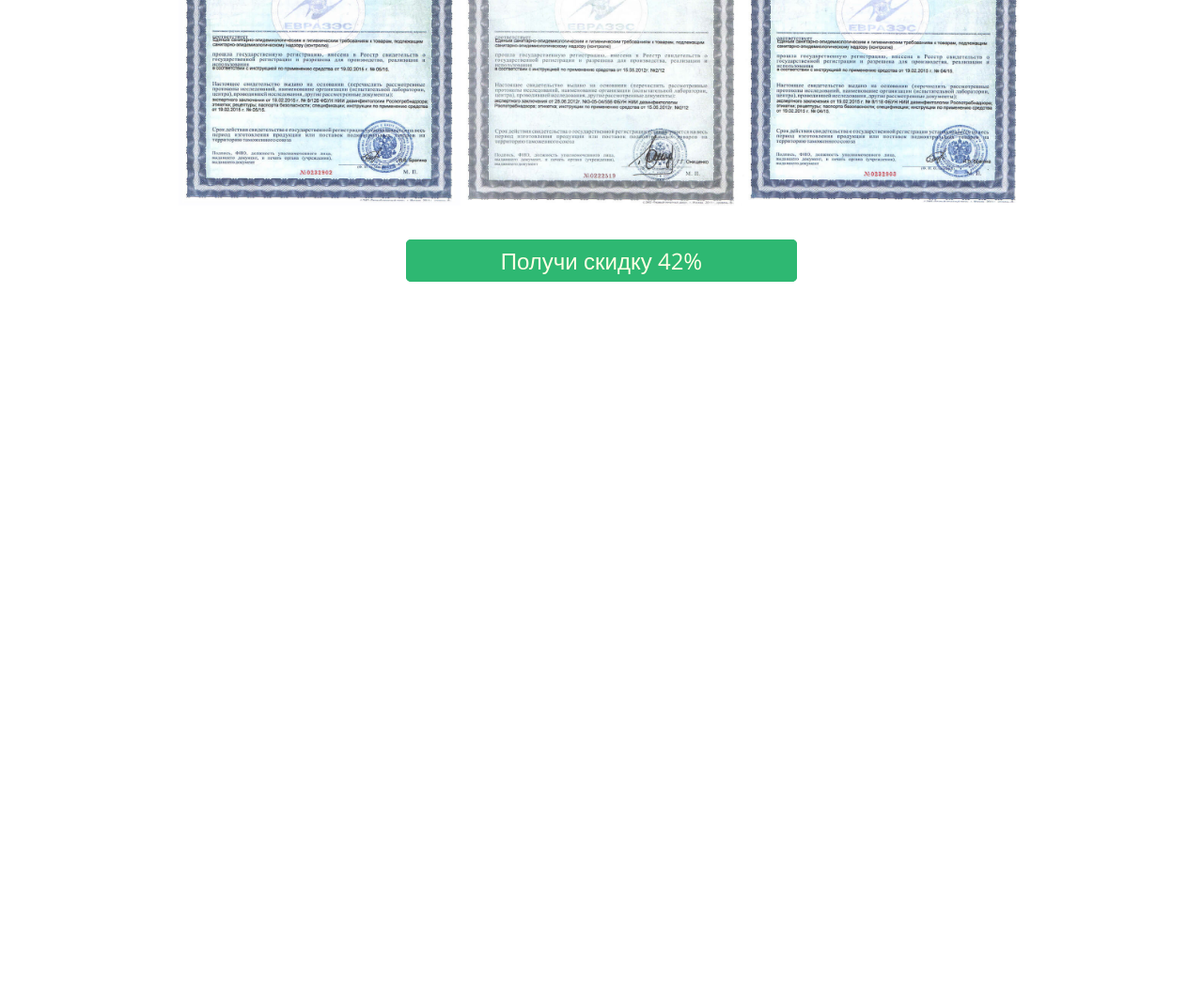
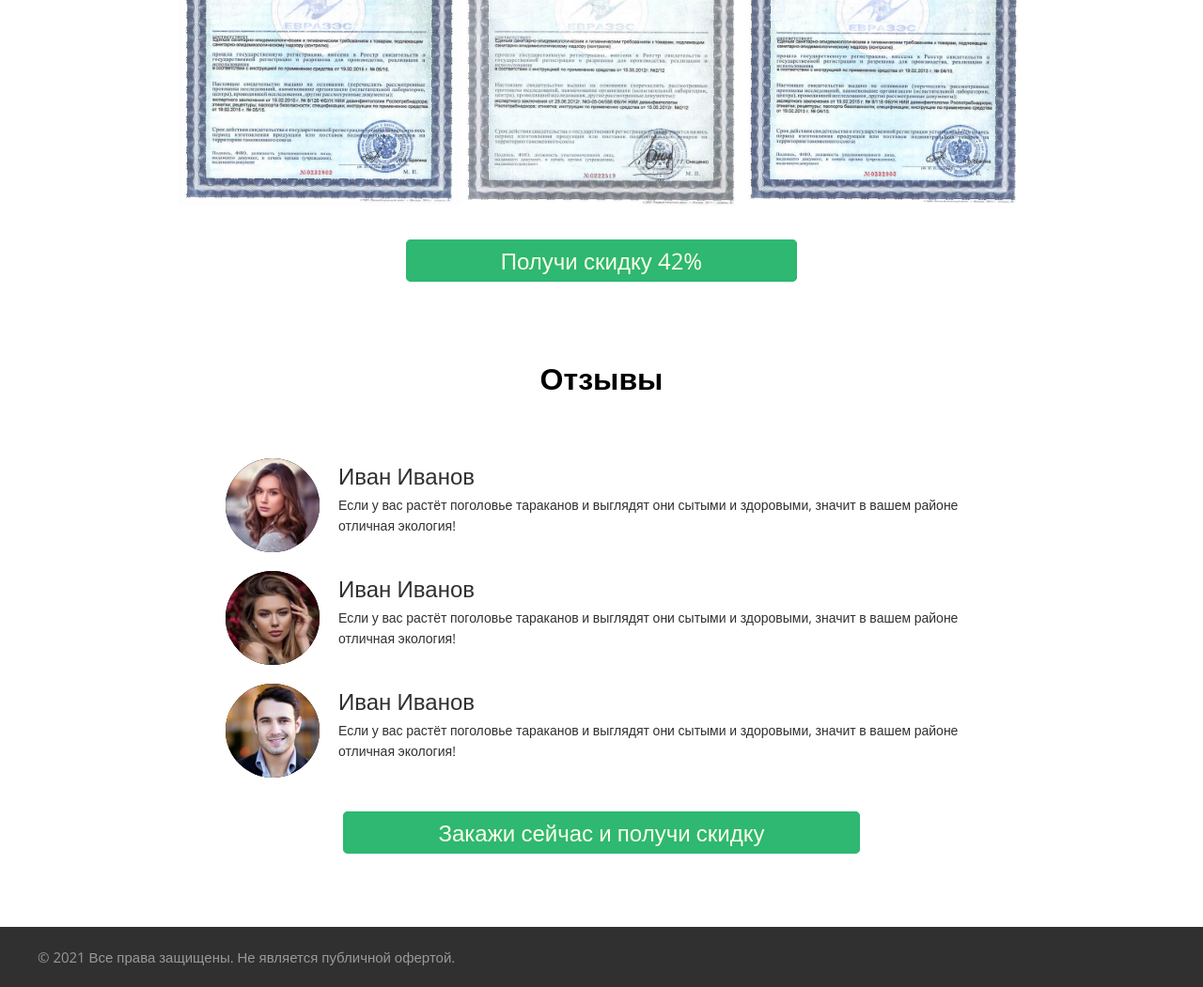
Before and after one commit to KlimovCode/biz-ses, a plain HTML site: page client/index.html in a window 1280 px wide. Shown: the part 2114-3165 px from the top of the page at 94% size. Before the commit the page ends 2414 px from the top, so only its background shows below. Drawn offline with nearby package versions, Linux system fonts and the light colour scheme.

Commit message:
finish feedback

```diff
--- a/client/assets/css/style.css
+++ b/client/assets/css/style.css
@@ -212,6 +212,75 @@
 	border: 1px solid #2eb872;
 }
 
+/* Feedback */
+.feedback {
+	margin-top: 80px;
+}
+.feedback__title {
+	color: #000;
+	font-weight: bold;
+	font-size: 32px;
+	text-align: center;
+	margin-bottom: 40px;
+}
+.feedback__inner {
+	max-width: 80%;
+	display: flex;
+	flex-direction: column;
+	justify-content: center;
+	margin: 0 auto;
+	max-width: 800px;
+}
+.feedback__item {
+	display: flex;
+	flex-direction: row;
+	margin-top: 20px;
+}
+.feedback__ava {
+	background: #303030;
+	width: 100px;
+	height: 100px;
+	border-radius: 50%;
+}
+.feedback__text {
+	margin-left: 20px;
+}
+.feedback__name {
+	color: #303030;
+	font-size: 24px;
+}
+.feedback__feedback {
+	color: #303030;
+	font-size: 14px;
+}
+.feedback__btn__wrap {
+	text-align: center;
+	margin-top: 40px;
+}
+.feedback__btn {
+	text-decoration: none;
+	color: #feffe4;
+	font-size: 24px;
+	background: #2eb872;
+	border-radius: 5px;
+	padding: 5px 100px;
+	font-weight: 400;
+	margin-top: 15px;
+	transition: all .2s linear;
+	border: 1px solid #2eb872;
+}
+.feedback__btn:hover {
+	color: #2eb872;
+	background: #feffe4;
+	border: 1px solid #2eb872;
+}
+.footer {
+	margin-top: 80px;
+	padding: 20px;
+	color: #999;
+	background: #303030;
+}
+
 /* Common */
 .container  {
 	width: 100%;
--- a/client/index.html
+++ b/client/index.html
@@ -159,5 +159,71 @@
 			</div>
 		</div>
 	</div>
+	<div class="feedback">
+		<div class="container">
+			<div class="feedback__title">
+					Отзывы
+			</div>
+			<div class="feedback__inner">
+
+				<div class="feedback__item">
+					<div class="feedback__ava">
+						<img class="feedback__ava" src="./assets/img/feedback-1.jpg" alt="">
+					</div>
+					<div class="feedback__text">
+						<div class="feedback__name">
+							Иван Иванов
+						</div>
+						<div class="feedback__feedback">
+							Если у вас растёт поголовье тараканов и выглядят
+							они сытыми и здоровыми, значит в вашем
+							районе отличная экология!
+						</div>
+					</div>
+				</div>
+
+				<div class="feedback__item">
+					<div class="feedback__ava">
+						<img class="feedback__ava" src="./assets/img/feedback-2.jpg" alt="">
+					</div>
+					<div class="feedback__text">
+						<div class="feedback__name">
+							Иван Иванов
+						</div>
+						<div class="feedback__feedback">
+							Если у вас растёт поголовье тараканов и выглядят
+							они сытыми и здоровыми, значит в вашем
+							районе отличная экология!
+						</div>
+					</div>
+				</div>
+				<div class="feedback__item">
+					<div class="feedback__ava">
+						<img class="feedback__ava" src="./assets/img/feedback-3.jpg" alt="">
+					</div>
+					<div class="feedback__text">
+						<div class="feedback__name">
+							Иван Иванов
+						</div>
+						<div class="feedback__feedback">
+							Если у вас растёт поголовье тараканов и выглядят
+							они сытыми и здоровыми, значит в вашем
+							районе отличная экология!
+						</div>
+					</div>
+				</div>
+			</div>
+			<div class="feedback__btn__wrap">
+				<a href="" class="feedback__btn">
+					Закажи сейчас и получи скидку
+				</a>
+			</div>
+		</div>
+	</div>
+	<footer class="footer">
+		<div class="container">
+			&copy; 2021 Все права защищены. Не является публичной офертой.
+		</div>
+	</footer>
 </body>
 </html>
```
Also changed, not shown: client/assets/img/favicon.ico (added), client/assets/img/feedback-1.jpg (added), client/assets/img/feedback-2.jpg (added), client/assets/img/feedback-3.jpg (added), client/assets/img/intro-prev-2.jpg (deleted), client/assets/img/intro-prev.jpg (deleted).
